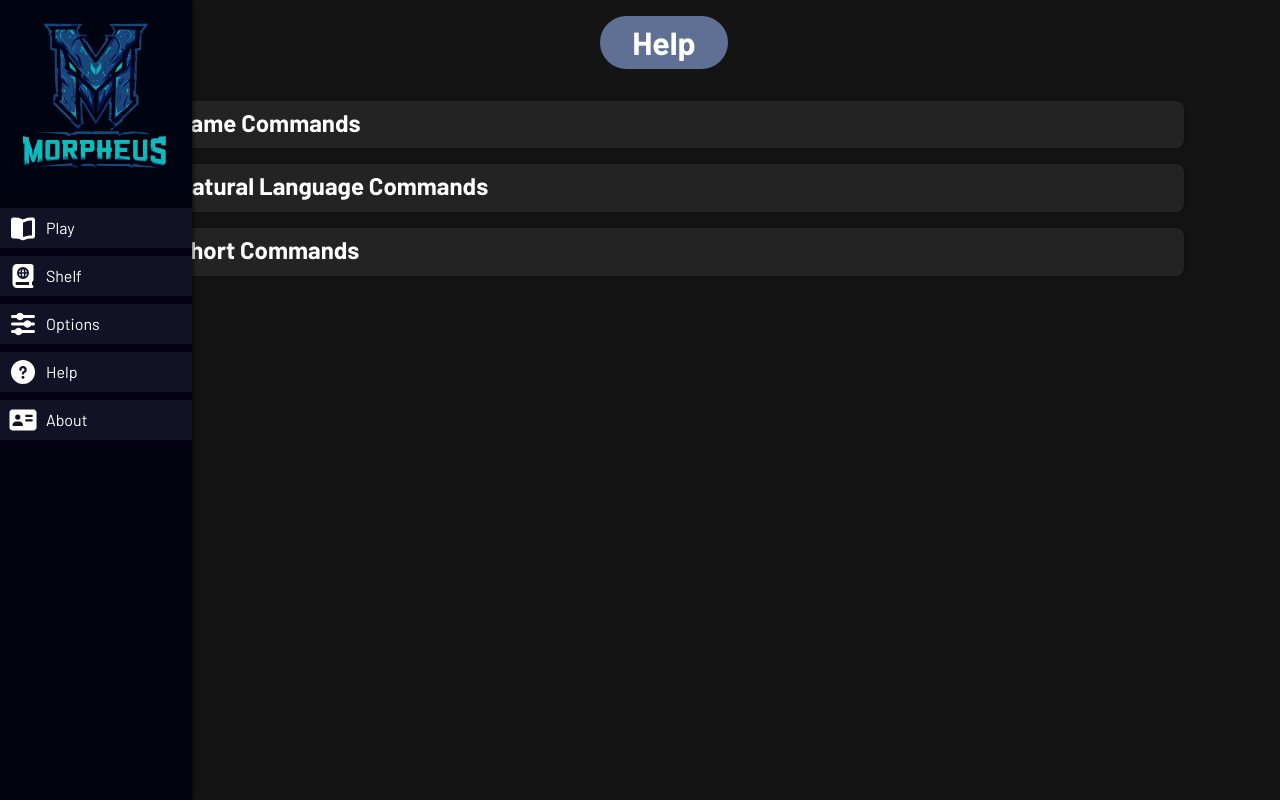
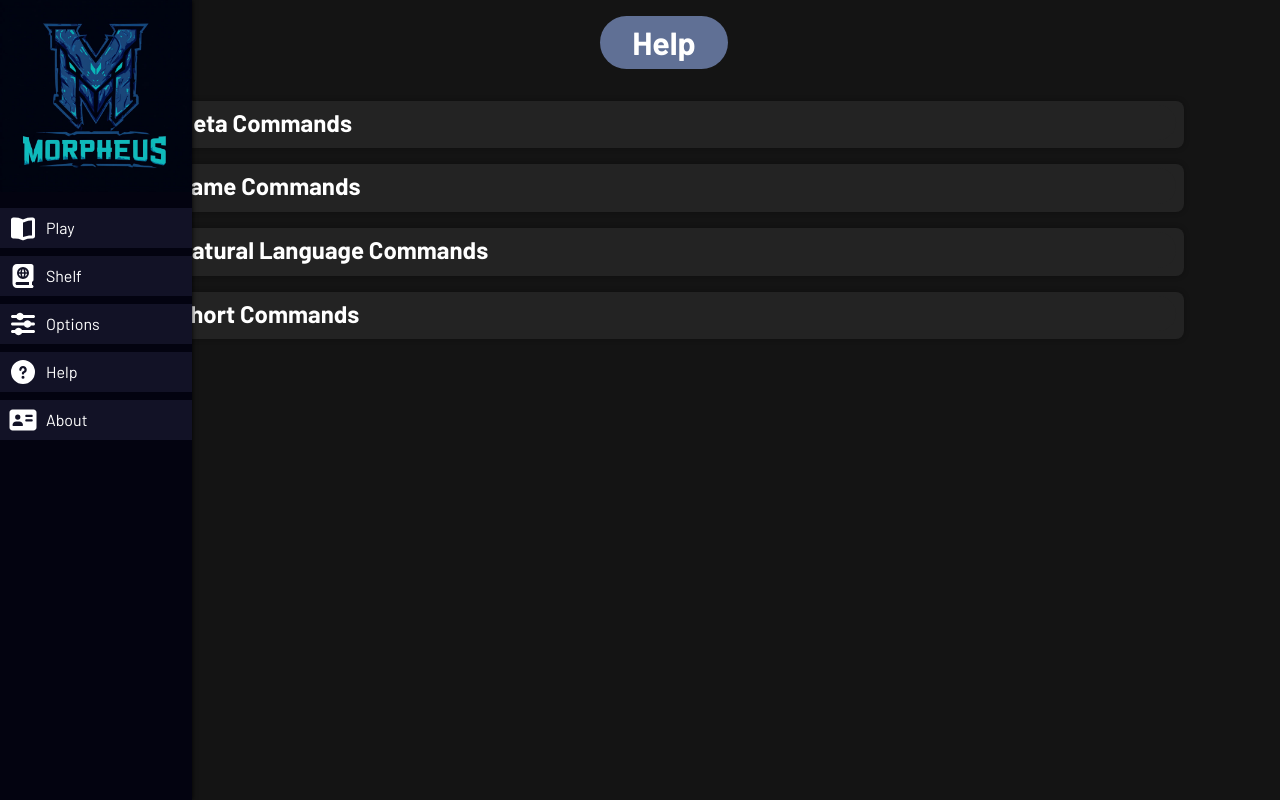
Before and after one commit to AlphaOrange/Morpheus, a Vue app: page /help in a window 1280 px wide. Built offline with nearby package versions, Linux system fonts and the light colour scheme; no server answers.

Commit message:
include new static commands "save" and "skip" to in-app help

```diff
--- a/src/data/help.yaml
+++ b/src/data/help.yaml
@@ -10,7 +10,7 @@ help:
     `--help`
     Overview of available help commands.
 
-    **COMMANDS**
+    **MESSAGE BOX COMMANDS**
 
     `--natural`
     All natural language commands you can use in the game's message box.
@@ -20,6 +20,9 @@ help:
 
     `--commands`
     All message box commands you can use in the game in one overview, also some alternative commands not mentioned in `--natural` or `--short`.
+
+    `--meta`
+    All message box meta commands like saving the current book.
 
     **GAME INFO**
 
@@ -254,3 +257,13 @@ short:
 
     `[acting char id]>>>[destination id]: [message]`
     Talk to all, then whole group travel to another location
+meta:
+  title: Meta Commands
+  text: |-
+    You can use the following commands to directly trigger out-game actions in the message box:
+
+    `save`
+    Save the current book/game.
+
+    `skip`
+    Manually trigger NPC actions. This only works if an NPC is present and it only triggers NPC evaluation which does not guarantee an NPC to actually talk or take action. You can use this for example after entering a new location or after an NPC just acted when the game usually waits for you to act first.
--- a/src/views/TheHelpView.vue
+++ b/src/views/TheHelpView.vue
@@ -4,6 +4,7 @@
       <div class="page-header">
         <h1>Help</h1>
       </div>
+      <HelpBox :data="getHelpData('meta')"></HelpBox>
       <HelpBox :data="getHelpData('commands')"></HelpBox>
       <HelpBox :data="getHelpData('natural')"></HelpBox>
       <HelpBox :data="getHelpData('short')"></HelpBox>
```
